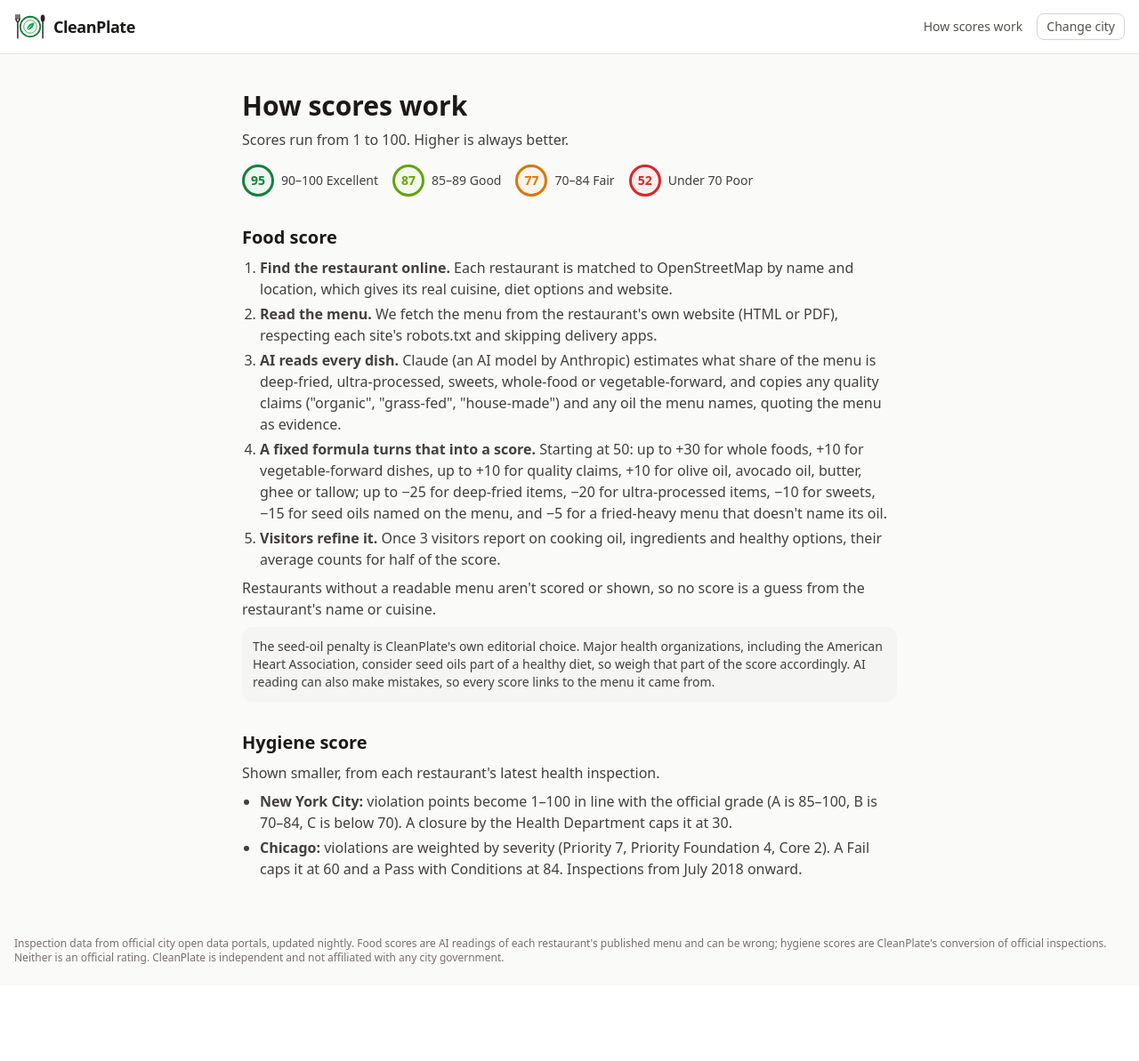
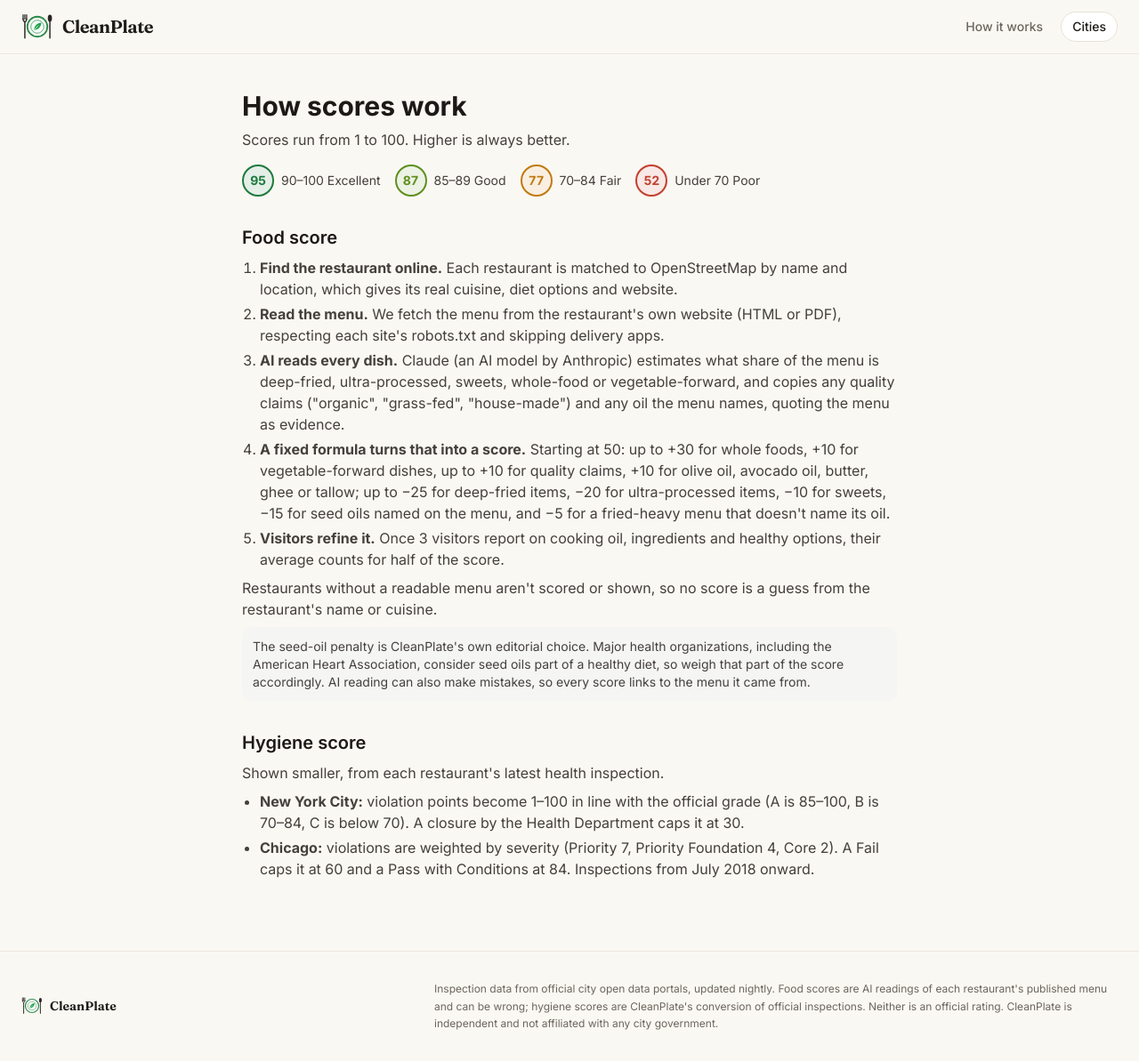
Before and after one commit to RalphNehme/cleanplate, a FastAPI app: page /scores in a window 1280 px wide. Shown: the whole page at 89% size. Before the commit the page ends 1084 px from the top, so only its background shows below. Run offline with FastAPI, Linux system fonts and the light colour scheme; some libraries are stand-ins or nearby versions.

Commit message:
Design system: editorial theme with automatic light and dark mode
Color tokens as CSS variables that follow the browser's color scheme,
Fraunces for headlines and Inter for text, card, field and button styles,
and a logo that recolors itself for dark backgrounds.

```diff
--- a/app/static/app.css
+++ b/app/static/app.css
@@ -1,9 +1,42 @@
 :root {
-  --excellent: #15803d;
-  --good: #65a30d;
-  --fair: #d97706;
-  --poor: #dc2626;
-  --none: #a8a29e;
+  color-scheme: light dark;
+  --bg: 250 248 243;
+  --surface: 255 255 255;
+  --surface2: 243 240 232;
+  --ink: 31 29 26;
+  --muted: 107 102 93;
+  --line: 231 226 214;
+  --accent: 47 107 63;
+  --accentsoft: 230 240 228;
+  --excellent: #1f7a3d;
+  --good: #5f8f1f;
+  --fair: #c27a0e;
+  --poor: #c2412d;
+  --none: #a39e93;
+}
+
+@media (prefers-color-scheme: dark) {
+  :root {
+    --bg: 18 20 18;
+    --surface: 27 30 27;
+    --surface2: 35 39 35;
+    --ink: 241 239 233;
+    --muted: 167 163 153;
+    --line: 46 51 46;
+    --accent: 127 196 143;
+    --accentsoft: 31 51 36;
+    --excellent: #4ade80;
+    --good: #a3d65c;
+    --fair: #f2b544;
+    --poor: #f2725b;
+    --none: #6f6b63;
+  }
+}
+
+body {
+  background: rgb(var(--bg));
+  color: rgb(var(--ink));
+  font-feature-settings: "ss01", "cv11";
 }
 
 .s-excellent { --c: var(--excellent); }
@@ -18,42 +51,89 @@
   align-items: center;
   justify-content: center;
   border-radius: 9999px;
-  border: 3px solid var(--c);
+  border: 2.5px solid var(--c);
   color: var(--c);
-  background: color-mix(in srgb, var(--c) 8%, white);
-  font-weight: 800;
+  background: color-mix(in srgb, var(--c) 12%, rgb(var(--surface)));
+  font-weight: 700;
   font-variant-numeric: tabular-nums;
   line-height: 1;
+  letter-spacing: -0.02em;
 }
-.score-ring.est { border-style: dashed; }
 .chip {
   display: inline-flex;
   align-items: center;
   gap: 0.25rem;
   border-radius: 9999px;
-  padding: 0.125rem 0.5rem;
+  padding: 0.2rem 0.6rem;
   font-size: 0.75rem;
   font-weight: 600;
   color: var(--c);
-  background: color-mix(in srgb, var(--c) 12%, white);
+  background: color-mix(in srgb, var(--c) 14%, rgb(var(--surface)));
 }
-.dot { display: inline-block; width: 0.7rem; height: 0.7rem; border-radius: 9999px; background: var(--c); }
+.dot { display: inline-block; width: 0.65rem; height: 0.65rem; border-radius: 9999px; background: var(--c); }
 .bar { background: var(--c); }
 
+.card {
+  background: rgb(var(--surface));
+  border: 1px solid rgb(var(--line));
+  border-radius: 1.5rem;
+  box-shadow: 0 1px 2px rgb(0 0 0 / 0.03), 0 8px 24px -12px rgb(0 0 0 / 0.08);
+}
+.field {
+  width: 100%;
+  border-radius: 9999px;
+  border: 1px solid rgb(var(--line));
+  background: rgb(var(--surface2));
+  color: rgb(var(--ink));
+  padding: 0.5rem 0.9rem;
+  font-size: 0.875rem;
+  outline: none;
+  transition: border-color 0.15s, box-shadow 0.15s;
+}
+.field:focus { border-color: rgb(var(--accent)); box-shadow: 0 0 0 3px rgb(var(--accent) / 0.18); }
+select.field { appearance: none; padding-right: 2rem; background-image: linear-gradient(45deg, transparent 50%, rgb(var(--muted)) 50%), linear-gradient(135deg, rgb(var(--muted)) 50%, transparent 50%); background-position: calc(100% - 15px) 55%, calc(100% - 10px) 55%; background-size: 5px 5px; background-repeat: no-repeat; }
+.btn {
+  display: inline-flex;
+  align-items: center;
+  justify-content: center;
+  gap: 0.4rem;
+  border-radius: 9999px;
+  background: rgb(var(--ink));
+  color: rgb(var(--bg));
+  padding: 0.55rem 1.1rem;
+  font-size: 0.875rem;
+  font-weight: 600;
+  transition: opacity 0.15s, transform 0.15s;
+}
+.btn:hover { opacity: 0.88; }
+.btn:active { transform: scale(0.98); }
+
+.hero-glow {
+  background:
+    radial-gradient(40rem 22rem at 15% 0%, rgb(var(--accent) / 0.16), transparent 70%),
+    radial-gradient(30rem 20rem at 90% 10%, rgb(242 181 68 / 0.12), transparent 70%);
+}
+
 #map { height: 100%; min-height: 360px; }
-.popup { display: flex; flex-direction: column; gap: 2px; color: #1c1917; font: 13px system-ui, sans-serif; }
+.popup { display: flex; flex-direction: column; gap: 2px; color: rgb(var(--ink)); font: 13px Inter, system-ui, sans-serif; }
 .popup strong { font-size: 14px; }
-.popup span { color: #57534e; }
-.maplibregl-popup-content { border-radius: 10px; padding: 10px 12px; box-shadow: 0 6px 20px rgba(0, 0, 0, 0.15); }
+.popup span { color: rgb(var(--muted)); }
+.maplibregl-popup-content { background: rgb(var(--surface)) !important; border-radius: 14px !important; padding: 10px 12px !important; box-shadow: 0 10px 30px rgb(0 0 0 / 0.2) !important; }
+.maplibregl-popup-tip { border-top-color: rgb(var(--surface)) !important; border-bottom-color: rgb(var(--surface)) !important; }
 
 .choice input { position: absolute; opacity: 0; pointer-events: none; }
 .choice span {
   display: block;
   cursor: pointer;
-  border: 1px solid #d6d3d1;
-  border-radius: 0.5rem;
-  padding: 0.375rem 0.625rem;
+  border: 1px solid rgb(var(--line));
+  border-radius: 9999px;
+  padding: 0.35rem 0.8rem;
   font-size: 0.875rem;
+  transition: background 0.15s, border-color 0.15s;
 }
-.choice input:checked + span { border-color: #1c1917; background: #1c1917; color: #fff; }
-.choice input:focus-visible + span { outline: 2px solid #1c1917; outline-offset: 2px; }
+.choice span:hover { border-color: rgb(var(--muted)); }
+.choice input:checked + span { border-color: rgb(var(--ink)); background: rgb(var(--ink)); color: rgb(var(--bg)); }
+.choice input:focus-visible + span { outline: 2px solid rgb(var(--accent)); outline-offset: 2px; }
+
+details > summary { list-style: none; }
+details > summary::-webkit-details-marker { display: none; }
--- a/app/templates/base.html
+++ b/app/templates/base.html
@@ -5,36 +5,70 @@
   <meta name="viewport" content="width=device-width, initial-scale=1">
   <title>{% block title %}CleanPlate · How good is the food, really?{% endblock %}</title>
   <meta name="description" content="How healthy is the food? Restaurant food scores from 1 to 100, read from each restaurant's menu.">
-  <link rel="icon" href="/static/logo.svg?v=2" type="image/svg+xml">
+  <meta name="theme-color" content="#faf8f3" media="(prefers-color-scheme: light)">
+  <meta name="theme-color" content="#121412" media="(prefers-color-scheme: dark)">
+  <link rel="icon" href="/static/logo.svg?v=3" type="image/svg+xml">
+  <link rel="preconnect" href="https://fonts.googleapis.com">
+  <link rel="preconnect" href="https://fonts.gstatic.com" crossorigin>
+  <link rel="stylesheet" href="https://fonts.googleapis.com/css2?family=Fraunces:ital,opsz,wght@0,9..144,500;0,9..144,650;1,9..144,500&family=Inter:wght@400;500;600;700&display=swap">
   <script src="https://cdn.tailwindcss.com/3.4.5"></script>
+  <script>
+  {
+    const token = (name) => `rgb(var(--${name}) / <alpha-value>)`;
+    tailwind.config = {
+      darkMode: "media",
+      theme: {
+        extend: {
+          colors: {
+            bg: token("bg"), surface: token("surface"), surface2: token("surface2"),
+            ink: token("ink"), muted: token("muted"), line: token("line"),
+            accent: token("accent"), accentsoft: token("accentsoft"),
+          },
+          fontFamily: {
+            sans: ["Inter", "system-ui", "sans-serif"],
+            serif: ["Fraunces", "Georgia", "serif"],
+          },
+        },
+      },
+    };
+  }
+  </script>
   <script src="https://unpkg.com/htmx.org@2.0.3"></script>
-  <link rel="stylesheet" href="/static/app.css">
+  <link rel="stylesheet" href="/static/app.css?v=3">
   {% block head %}{% endblock %}
 </head>
-<body class="flex min-h-screen flex-col bg-stone-50 text-stone-900 antialiased">
-  <header class="sticky top-0 z-20 border-b border-stone-200 bg-white/90 backdrop-blur">
-    <nav class="mx-auto flex max-w-7xl items-center justify-between gap-4 px-4 py-3">
-      <a href="/" class="flex items-center gap-2 text-lg font-bold tracking-tight">
-        <img src="/static/logo.svg?v=2" alt="" class="h-9 w-9"> CleanPlate
+<body class="flex min-h-screen flex-col font-sans antialiased">
+  <header class="sticky top-0 z-30 border-b border-line/70 bg-bg/80 backdrop-blur-xl">
+    <nav class="mx-auto flex max-w-7xl items-center justify-between gap-4 px-4 py-3 sm:px-6">
+      <a href="/" class="flex items-center gap-2.5">
+        <img src="/static/logo.svg?v=3" alt="" class="h-9 w-9">
+        <span class="font-serif text-xl font-semibold tracking-tight">CleanPlate</span>
       </a>
-      <div class="flex items-center gap-4 text-sm font-medium text-stone-600">
+      <div class="flex items-center gap-1 text-sm font-medium text-muted">
         {% if city is defined and city %}
-        <a href="/{{ city.slug }}" class="hover:text-stone-900">{{ city.name }}</a>
-        <a href="/{{ city.slug }}/stats" class="hover:text-stone-900">Stats</a>
+        <a href="/{{ city.slug }}" class="hidden rounded-full px-3 py-1.5 hover:bg-surface2 hover:text-ink sm:block">{{ city.name }}</a>
+        <a href="/{{ city.slug }}/stats" class="rounded-full px-3 py-1.5 hover:bg-surface2 hover:text-ink">Stats</a>
         {% endif %}
-        <a href="/scores" class="hover:text-stone-900">How scores work</a>
-        <a href="/" class="rounded-lg border border-stone-300 px-2.5 py-1 hover:border-stone-500">Change city</a>
+        <a href="/scores" class="rounded-full px-3 py-1.5 hover:bg-surface2 hover:text-ink">How it works</a>
+        <a href="/" class="ml-1 rounded-full border border-line bg-surface px-3 py-1.5 text-ink hover:border-muted">Cities</a>
       </div>
     </nav>
   </header>
   <div class="flex-1">{% block body %}{% endblock %}</div>
-  <footer class="mx-auto w-full max-w-7xl px-4 py-6 text-xs text-stone-500">
-    {% if city is defined and city %}
-    Inspection data: <a class="underline" href="{{ city.source_url }}">{{ city.source_name }}</a>, updated nightly.
-    {% else %}
-    Inspection data from official city open data portals, updated nightly.
-    {% endif %}
-    Food scores are AI readings of each restaurant's published menu and can be wrong; hygiene scores are CleanPlate's conversion of official inspections. Neither is an official rating. CleanPlate is independent and not affiliated with any city government.
+  <footer class="mt-10 border-t border-line/70">
+    <div class="mx-auto flex max-w-7xl flex-col gap-3 px-4 py-8 text-xs leading-relaxed text-muted sm:flex-row sm:justify-between sm:px-6">
+      <div class="flex items-center gap-2 text-sm text-ink">
+        <img src="/static/logo.svg?v=3" alt="" class="h-6 w-6"><span class="font-serif font-semibold">CleanPlate</span>
+      </div>
+      <p class="max-w-3xl">
+        {% if city is defined and city %}
+        Inspection data: <a class="underline decoration-line underline-offset-2 hover:text-ink" href="{{ city.source_url }}">{{ city.source_name }}</a>, updated nightly.
+        {% else %}
+        Inspection data from official city open data portals, updated nightly.
+        {% endif %}
+        Food scores are AI readings of each restaurant's published menu and can be wrong; hygiene scores are CleanPlate's conversion of official inspections. Neither is an official rating. CleanPlate is independent and not affiliated with any city government.
+      </p>
+    </div>
   </footer>
 </body>
 </html>
--- a/app/templates/macros.html
+++ b/app/templates/macros.html
@@ -11,6 +11,6 @@
 {% macro official(value, city) -%}
 {%- if value -%}
 {%- set labels = {"N": "Not yet graded", "Z": "Grade pending", "P": "Grade pending"} -%}
-<span class="whitespace-nowrap text-xs text-stone-500">{{ city.official_label }}: <strong class="text-stone-700">{{ labels.get(value, value) }}</strong></span>
+<span class="whitespace-nowrap text-xs text-muted">{{ city.official_label }}: <strong class="text-ink">{{ labels.get(value, value) }}</strong></span>
 {%- endif -%}
 {%- endmacro %}
```
Also changed, not shown: app/static/logo.svg.
